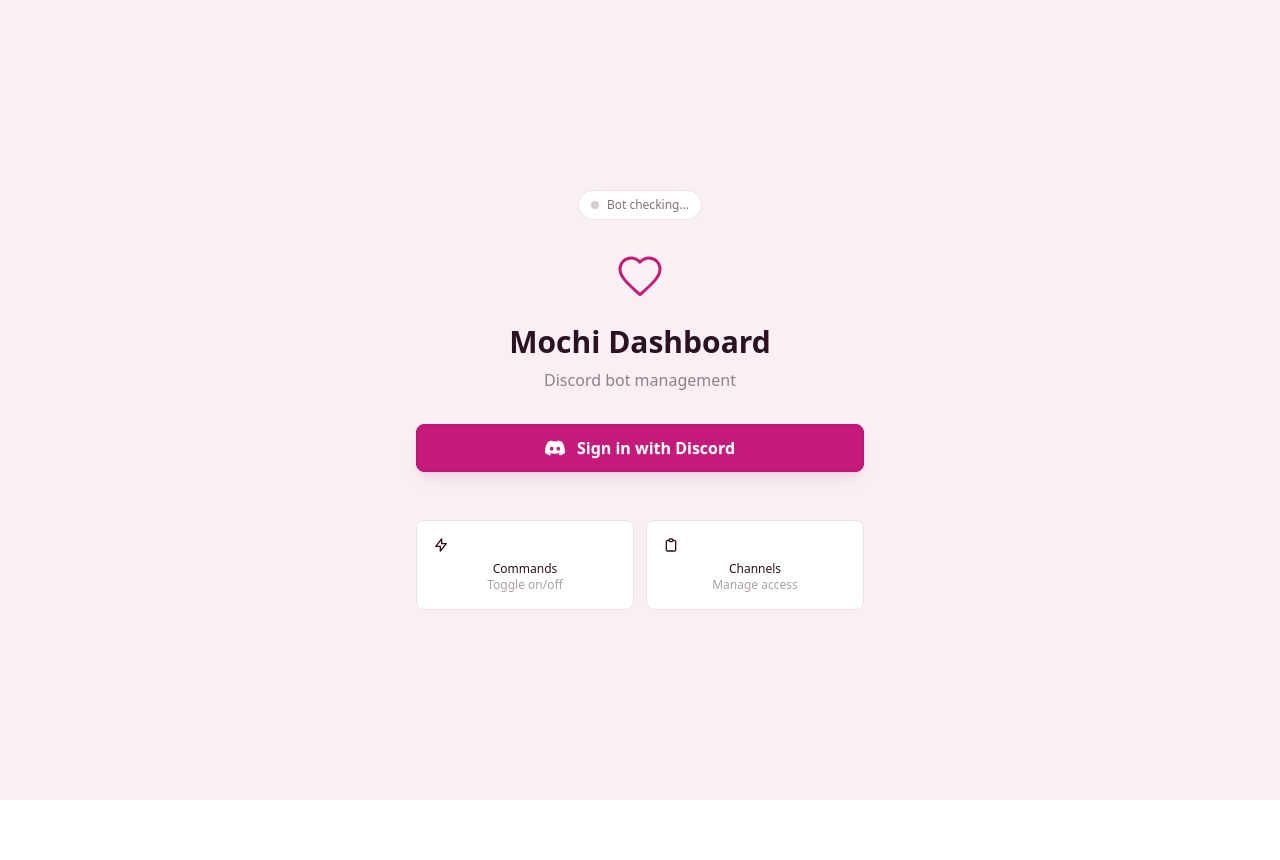
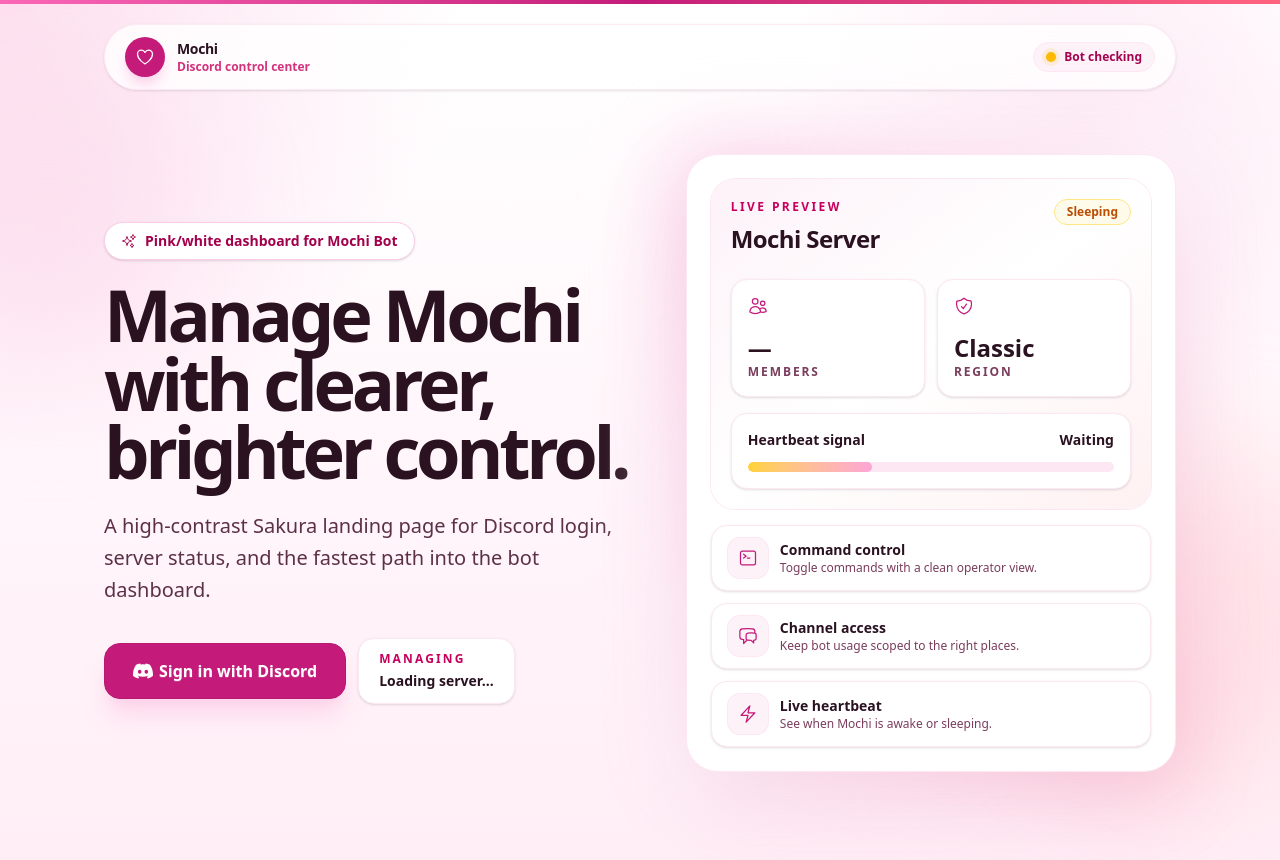
Before and after one commit to KKhamwiset/discord-manager-bot, a Next.js app in the folder dashboard/: page / in a window 1280 px wide. Before the commit the page ends 800 px from the top, so only its background shows below. Built offline with nearby package versions, Linux system fonts and the light colour scheme; no server answers.

Commit message:
feat(landing): redesign with stronger contrast

```diff
--- a/dashboard/src/app/page.tsx
+++ b/dashboard/src/app/page.tsx
@@ -1,9 +1,20 @@
 'use client';
 
-import { useAuth } from "@/context/AuthContext";
-import { useRouter } from "next/navigation";
-import { useEffect, useState } from "react";
-import { statsApi, StatsOverview } from "@/lib/api";
+import { useAuth } from '@/context/AuthContext';
+import { statsApi, StatsOverview } from '@/lib/api';
+import {
+  BoltIcon,
+  ChatBubbleLeftRightIcon,
+  CommandLineIcon,
+  HeartIcon,
+  ShieldCheckIcon,
+  SparklesIcon,
+  UsersIcon,
+} from '@heroicons/react/24/outline';
+import { useRouter } from 'next/navigation';
+import { useEffect, useState } from 'react';
+
+const discordLogoPath = 'M20.317 4.37a19.791 19.791 0 0 0-4.885-1.515a.074.074 0 0 0-.079.037c-.21.375-.444.864-.608 1.25a18.27 18.27 0 0 0-5.487 0a12.64 12.64 0 0 0-.617-1.25a.077.077 0 0 0-.079-.037A19.736 19.736 0 0 0 3.677 4.37a.07.07 0 0 0-.032.027C.533 9.046-.32 13.58.099 18.057a.082.082 0 0 0 .031.057a19.9 19.9 0 0 0 5.993 3.03a.078.078 0 0 0 .084-.028a14.09 14.09 0 0 0 1.226-1.994a.076.076 0 0 0-.041-.106a13.107 13.107 0 0 1-1.872-.892a.077.077 0 0 1-.008-.128a10.2 10.2 0 0 0 .372-.292a.074.074 0 0 1 .077-.01c3.928 1.793 8.18 1.793 12.062 0a.074.074 0 0 1 .078.01c.12.098.246.198.373.292a.077.077 0 0 1-.006.127a12.299 12.299 0 0 1-1.873.892a.077.077 0 0 0-.041.107c.36.698.772 1.362 1.225 1.993a.076.076 0 0 0 .084.028a19.839 19.839 0 0 0 6.002-3.03a.077.077 0 0 0 .032-.054c.5-5.177-.838-9.674-3.549-13.66a.061.061 0 0 0-.031-.03zM8.02 15.33c-1.183 0-2.157-1.085-2.157-2.419c0-1.333.956-2.419 2.157-2.419c1.21 0 2.176 1.096 2.157 2.42c0 1.333-.956 2.418-2.157 2.418zm7.975 0c-1.183 0-2.157-1.085-2.157-2.419c0-1.333.956-2.419 2.157-2.419c1.21 0 2.176 1.096 2.157 2.42c0 1.333-.946 2.418-2.157 2.418z';
 
 export default function Home() {
   const { user, isLoading, login } = useAuth();
@@ -11,7 +22,9 @@ export default function Home() {
   const [overview, setOverview] = useState<StatsOverview | null>(null);
 
   useEffect(() => {
-    if (!isLoading && user) { router.push('/dashboard'); }
+    if (!isLoading && user) {
+      router.push('/dashboard');
+    }
   }, [user, isLoading, router]);
 
   useEffect(() => {
@@ -20,80 +33,163 @@ export default function Home() {
         const data = await statsApi.getOverview();
         setOverview(data);
       } catch (error) {
-        console.error("Failed to fetch bot overview:", error);
+        console.error('Failed to fetch bot overview:', error);
       }
     };
-    fetchOverview();
+
+    void fetchOverview();
   }, []);
 
   if (isLoading) {
     return (
-      <div className="min-h-screen flex items-center justify-center bg-base-200">
+      <div className="min-h-screen flex items-center justify-center bg-[linear-gradient(180deg,#fff,#fff1f7)]">
         <span className="loading loading-spinner loading-md text-primary"></span>
       </div>
     );
   }
 
+  const isOnline = overview?.bot_status === 'online';
+  const statusLabel = overview?.bot_status || 'checking';
+  const memberLabel = overview?.guild?.members
+    ? overview.guild.members.toLocaleString()
+    : '—';
+
+  const featureCards = [
+    {
+      title: 'Command control',
+      description: 'Toggle commands with a clean operator view.',
+      icon: CommandLineIcon,
+    },
+    {
+      title: 'Channel access',
+      description: 'Keep bot usage scoped to the right places.',
+      icon: ChatBubbleLeftRightIcon,
+    },
+    {
+      title: 'Live heartbeat',
+      description: 'See when Mochi is awake or sleeping.',
+      icon: BoltIcon,
+    },
+  ];
+
   return (
-    <div className="min-h-screen bg-base-200 flex items-center justify-center p-8">
-      <div className="max-w-md w-full text-center">
-        {/* Status Badge */}
-        <div className="mb-8 flex justify-center">
-          <div className="inline-flex items-center gap-2 px-3 py-1.5 bg-base-100 border border-base-300 rounded-full">
-            <span className={`w-2 h-2 rounded-full ${overview?.bot_status === 'online' ? 'bg-success animate-pulse' : 'bg-base-content/20'}`}></span>
-            <span className="text-xs font-medium text-base-content/60">
-              Bot {overview?.bot_status || 'checking...'}
-            </span>
+    <main className="relative min-h-screen overflow-hidden bg-[radial-gradient(circle_at_top_left,rgba(244,114,182,0.22),transparent_30%),radial-gradient(circle_at_85%_15%,rgba(251,207,232,0.45),transparent_24%),linear-gradient(180deg,#ffffff_0%,#fff7fb_48%,#ffeef6_100%)] text-base-content">
+      <div className="absolute inset-x-0 top-0 h-1 bg-gradient-to-r from-pink-400 via-primary to-rose-400" />
+      <div className="pointer-events-none absolute -left-24 top-20 h-72 w-72 rounded-full bg-pink-200/35 blur-3xl" />
+      <div className="pointer-events-none absolute -right-20 bottom-20 h-80 w-80 rounded-full bg-rose-200/45 blur-3xl" />
+
+      <div className="relative mx-auto flex min-h-screen max-w-6xl flex-col px-5 py-6 sm:px-8 lg:px-10">
+        <header className="flex items-center justify-between rounded-full border border-pink-100/80 bg-white/82 px-4 py-3 shadow-sm backdrop-blur-xl sm:px-5">
+          <div className="flex items-center gap-3">
+            <div className="flex h-10 w-10 items-center justify-center rounded-full bg-primary text-white shadow-lg shadow-pink-200">
+              <HeartIcon className="h-5 w-5" aria-hidden="true" />
+            </div>
+            <div>
+              <p className="text-sm font-extrabold tracking-tight text-[#2a1220]">Mochi</p>
+              <p className="text-xs font-semibold text-pink-700/80">Discord control center</p>
             </div>
           </div>
 
-        {/* Logo */}
-        <div className="mb-6">
-          <svg className="w-12 h-12 text-primary mx-auto" viewBox="0 0 24 24" fill="none" stroke="currentColor" stroke-width="1.5"><path stroke-linecap="round" stroke-linejoin="round" d="M12 21.35l-1.45-1.32C5.4 15.36 2 12.28 2 8.5 2 5.42 4.42 3 7.5 3c1.74 0 3.41.81 4.5 2.09C13.09 3.81 14.76 3 16.5 3 19.58 3 22 5.42 22 8.5c0 3.78-3.4 6.86-8.55 11.54L12 21.35z"/></svg>
+          <div className="hidden items-center gap-2 rounded-full border border-pink-100 bg-pink-50 px-3 py-1.5 text-xs font-bold text-pink-800 sm:flex">
+            <span className={`h-2.5 w-2.5 rounded-full ${isOnline ? 'bg-emerald-500 shadow-[0_0_0_4px_rgba(16,185,129,0.12)]' : 'bg-amber-400 shadow-[0_0_0_4px_rgba(251,191,36,0.14)]'}`} />
+            Bot {statusLabel}
+          </div>
+        </header>
+
+        <section className="grid flex-1 items-center gap-10 py-12 lg:grid-cols-[1.05fr_0.95fr] lg:py-16">
+          <div className="max-w-3xl">
+            <div className="mb-5 inline-flex items-center gap-2 rounded-full border border-pink-200 bg-white px-4 py-2 text-sm font-extrabold text-pink-800 shadow-sm">
+              <SparklesIcon className="h-4 w-4" aria-hidden="true" />
+              Pink/white dashboard for Mochi Bot
             </div>
 
-        {/* Title */}
-        <h1 className="text-3xl font-semibold text-base-content mb-2">
-          Mochi Dashboard
+            <h1 className="text-5xl font-black leading-[0.95] tracking-[-0.06em] text-[#2a1220] sm:text-6xl lg:text-7xl">
+              Manage Mochi with clearer, brighter control.
             </h1>
-        <p className="text-base-content/50 mb-8">
-          Discord bot management
+
+            <p className="mt-6 max-w-2xl text-lg font-medium leading-8 text-[#5c3147] sm:text-xl">
+              A high-contrast Sakura landing page for Discord login, server status, and the fastest path into the bot dashboard.
             </p>
 
-        {/* Server Info */}
-        {overview?.guild?.name && (
-          <div className="mb-8 p-4 bg-base-100 border border-base-300 rounded-lg">
-            <p className="text-xs text-base-content/40 uppercase tracking-wider mb-1">Managing</p>
-            <p className="text-base-content font-medium">{overview.guild.name}</p>
-            {overview.guild.members && (
-              <p className="text-sm text-base-content/50 mt-1">{overview.guild.members} members</p>
-            )}
-          </div>
-        )}
-
-        {/* Login Button */}
-        <button onClick={login}
-          className="btn btn-primary btn-lg w-full gap-3 text-base shadow-lg shadow-primary/10 hover:shadow-xl hover:shadow-primary/20 transition-all">
-          <svg className="w-5 h-5" viewBox="0 0 24 24" fill="currentColor">
-            <path d="M20.317 4.37a19.791 19.791 0 0 0-4.885-1.515a.074.074 0 0 0-.079.037c-.21.375-.444.864-.608 1.25a18.27 18.27 0 0 0-5.487 0a12.64 12.64 0 0 0-.617-1.25a.077.077 0 0 0-.079-.037A19.736 19.736 0 0 0 3.677 4.37a.07.07 0 0 0-.032.027C.533 9.046-.32 13.58.099 18.057a.082.082 0 0 0 .031.057a19.9 19.9 0 0 0 5.993 3.03a.078.078 0 0 0 .084-.028a14.09 14.09 0 0 0 1.226-1.994a.076.076 0 0 0-.041-.106a13.107 13.107 0 0 1-1.872-.892a.077.077 0 0 1-.008-.128a10.2 10.2 0 0 0 .372-.292a.074.074 0 0 1 .077-.01c3.928 1.793 8.18 1.793 12.062 0a.074.074 0 0 1 .078.01c.12.098.246.198.373.292a.077.077 0 0 1-.006.127a12.299 12.299 0 0 1-1.873.892a.077.077 0 0 0-.041.107c.36.698.772 1.362 1.225 1.993a.076.076 0 0 0 .084.028a19.839 19.839 0 0 0 6.002-3.03a.077.077 0 0 0 .032-.054c.5-5.177-.838-9.674-3.549-13.66a.061.061 0 0 0-.031-.03zM8.02 15.33c-1.183 0-2.157-1.085-2.157-2.419c0-1.333.956-2.419 2.157-2.419c1.21 0 2.176 1.096 2.157 2.42c0 1.333-.956 2.418-2.157 2.418zm7.975 0c-1.183 0-2.157-1.085-2.157-2.419c0-1.333.955-2.419 2.157-2.419c1.21 0 2.176 1.096 2.157 2.42c0 1.333-.946 2.418-2.157 2.418z" />
+            <div className="mt-8 flex flex-col gap-3 sm:flex-row sm:items-center">
+              <button
+                onClick={login}
+                className="btn btn-primary btn-lg min-h-14 rounded-2xl px-7 text-base font-extrabold shadow-xl shadow-pink-200/80 hover:-translate-y-0.5 hover:shadow-2xl hover:shadow-pink-200"
+              >
+                <svg className="h-5 w-5" viewBox="0 0 24 24" fill="currentColor" aria-hidden="true">
+                  <path d={discordLogoPath} />
                 </svg>
                 Sign in with Discord
               </button>
 
-        {/* Features */}
-        <div className="mt-12 grid grid-cols-2 gap-3">
-          <div className="p-4 bg-base-100 border border-base-300 rounded-lg text-center">
-            <span className="text-xl"><svg className="w-4 h-4" fill="none" stroke="currentColor" viewBox="0 0 24 24"><path stroke-linecap="round" stroke-linejoin="round" stroke-width="2" d="M13 10V3L4 14h7v7l9-11h-7z"/></svg></span>
-            <p className="text-xs font-medium text-base-content mt-2">Commands</p>
-            <p className="text-xs text-base-content/40">Toggle on/off</p>
-          </div>
-          <div className="p-4 bg-base-100 border border-base-300 rounded-lg text-center">
-            <span className="text-xl"><svg className="w-4 h-4" fill="none" stroke="currentColor" viewBox="0 0 24 24"><path stroke-linecap="round" stroke-linejoin="round" stroke-width="2" d="M9 5H7a2 2 0 00-2 2v12a2 2 0 002 2h10a2 2 0 002-2V7a2 2 0 00-2-2h-2M9 5a2 2 0 002 2h2a2 2 0 002-2M9 5a2 2 0 012-2h2a2 2 0 012 2"/></svg></span>
-            <p className="text-xs font-medium text-base-content mt-2">Channels</p>
-            <p className="text-xs text-base-content/40">Manage access</p>
+              <div className="rounded-2xl border border-pink-100 bg-white px-5 py-3 shadow-sm">
+                <p className="text-xs font-bold uppercase tracking-[0.18em] text-pink-700">Managing</p>
+                <p className="mt-1 text-sm font-extrabold text-[#2a1220]">
+                  {overview?.guild?.name || 'Loading server…'}
+                </p>
               </div>
             </div>
           </div>
+
+          <div className="relative">
+            <div className="absolute -inset-4 rounded-[2.25rem] bg-gradient-to-br from-pink-200/70 via-white to-rose-200/70 blur-2xl" />
+            <div className="relative overflow-hidden rounded-[2rem] border border-pink-100 bg-white p-5 shadow-[0_24px_90px_rgba(196,26,122,0.16)] sm:p-6">
+              <div className="rounded-[1.5rem] bg-gradient-to-br from-pink-50 via-white to-rose-50 p-5 ring-1 ring-pink-100">
+                <div className="flex items-start justify-between gap-4">
+                  <div>
+                    <p className="text-xs font-extrabold uppercase tracking-[0.2em] text-pink-700">Live preview</p>
+                    <h2 className="mt-2 text-2xl font-black tracking-tight text-[#2a1220]">{overview?.guild?.name || 'Mochi Server'}</h2>
+                  </div>
+                  <div className={`rounded-full border px-3 py-1 text-xs font-extrabold ${isOnline ? 'border-emerald-200 bg-emerald-50 text-emerald-700' : 'border-amber-200 bg-amber-50 text-amber-700'}`}>
+                    {isOnline ? 'Online' : 'Sleeping'}
+                  </div>
+                </div>
+
+                <div className="mt-6 grid grid-cols-2 gap-3">
+                  <div className="rounded-2xl border border-pink-100 bg-white p-4 shadow-sm">
+                    <UsersIcon className="h-5 w-5 text-primary" aria-hidden="true" />
+                    <p className="mt-4 text-2xl font-black text-[#2a1220]">{memberLabel}</p>
+                    <p className="text-xs font-bold uppercase tracking-[0.16em] text-[#7a3d5c]">Members</p>
+                  </div>
+                  <div className="rounded-2xl border border-pink-100 bg-white p-4 shadow-sm">
+                    <ShieldCheckIcon className="h-5 w-5 text-primary" aria-hidden="true" />
+                    <p className="mt-4 text-2xl font-black text-[#2a1220]">{overview?.guild?.region || 'Classic'}</p>
+                    <p className="text-xs font-bold uppercase tracking-[0.16em] text-[#7a3d5c]">Region</p>
+                  </div>
+                </div>
+
+                <div className="mt-4 rounded-2xl border border-pink-100 bg-white p-4 shadow-sm">
+                  <div className="flex items-center justify-between text-sm font-bold text-[#2a1220]">
+                    <span>Heartbeat signal</span>
+                    <span>{isOnline ? 'Healthy' : 'Waiting'}</span>
+                  </div>
+                  <div className="mt-3 h-2.5 overflow-hidden rounded-full bg-pink-100">
+                    <div className={`h-full rounded-full ${isOnline ? 'w-[88%] bg-gradient-to-r from-primary to-rose-400' : 'w-[34%] bg-gradient-to-r from-amber-300 to-pink-300'}`} />
+                  </div>
+                </div>
+              </div>
+
+              <div className="mt-4 grid gap-3">
+                {featureCards.map((feature) => {
+                  const Icon = feature.icon;
+
+                  return (
+                    <div key={feature.title} className="flex items-center gap-3 rounded-2xl border border-pink-100 bg-white px-4 py-3 shadow-sm">
+                      <div className="flex h-10 w-10 items-center justify-center rounded-xl bg-pink-50 text-primary ring-1 ring-pink-100">
+                        <Icon className="h-5 w-5" aria-hidden="true" />
+                      </div>
+                      <div>
+                        <p className="text-sm font-extrabold text-[#2a1220]">{feature.title}</p>
+                        <p className="text-xs font-medium text-[#7a3d5c]">{feature.description}</p>
+                      </div>
                     </div>
                   );
+                })}
+              </div>
+            </div>
+          </div>
+        </section>
+      </div>
+    </main>
+  );
 }
```
Lines whose indentation alone changed are shown as unchanged.
